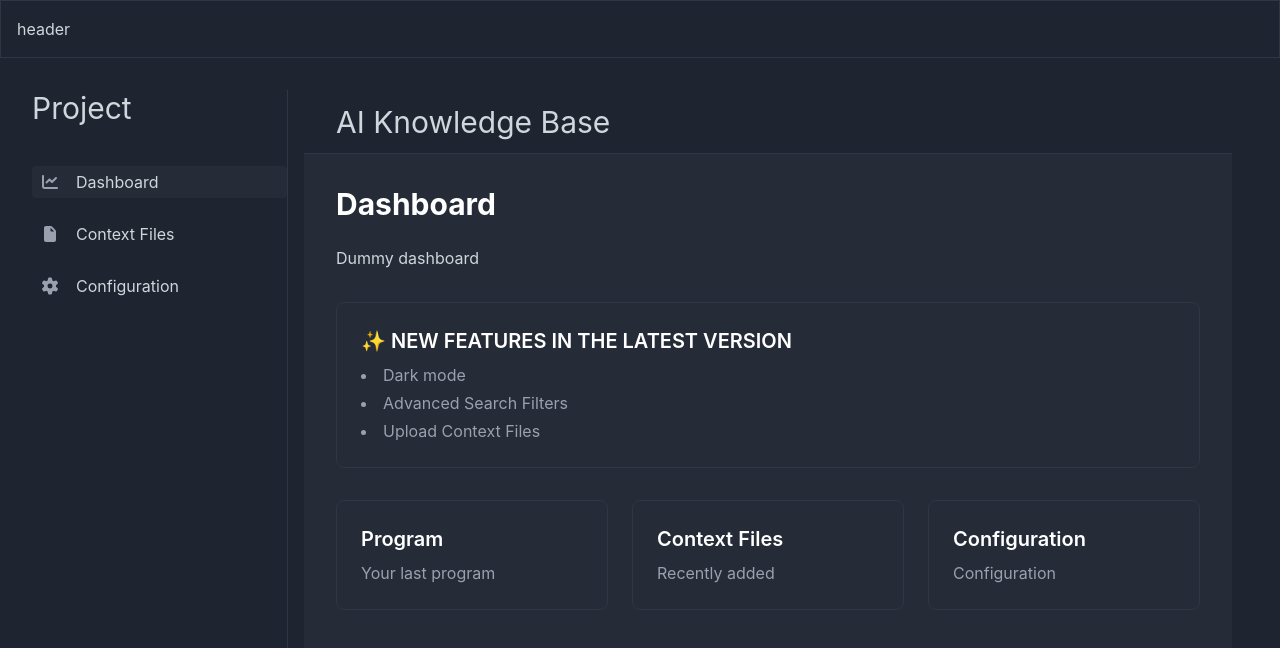
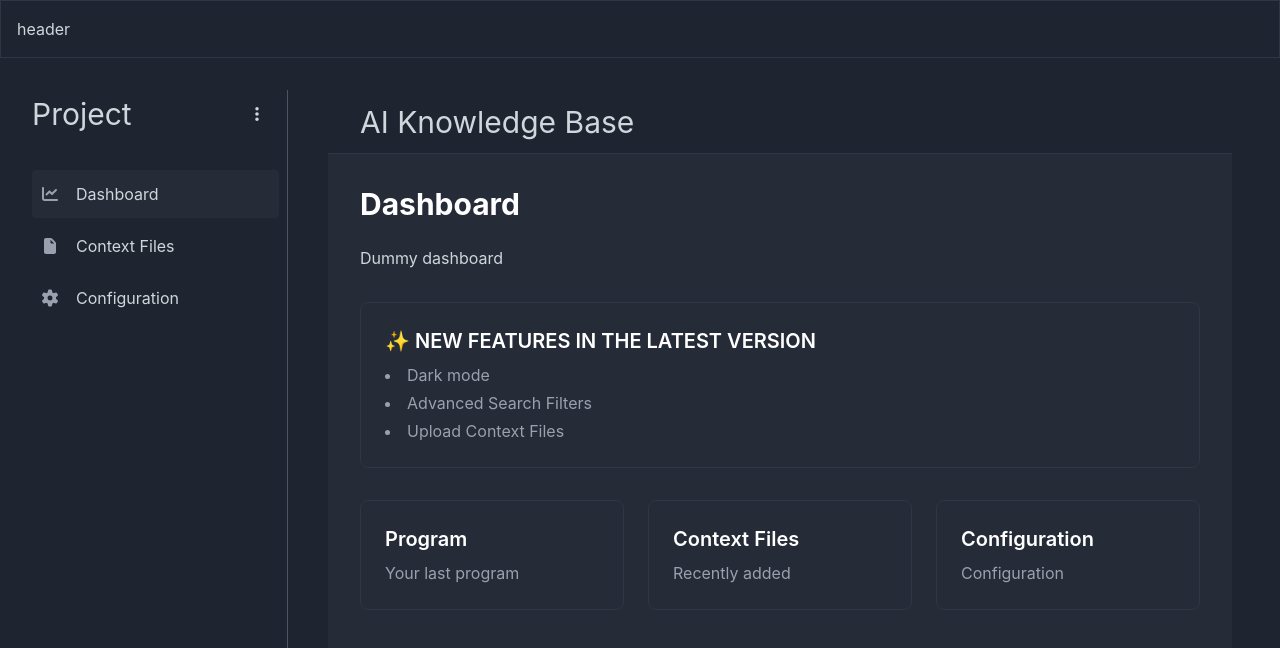
Before and after one commit to robcdev/ai-knowledge-base, an Angular app in the folder apps/web/: page / in a window 1280 px wide. Shown: the top 648 px of the page. Built offline with nearby package versions, Linux system fonts and the light colour scheme.

Commit message:
Routes updates and style fixes

```diff
--- a/apps/web/src/app/app.routes.ts
+++ b/apps/web/src/app/app.routes.ts
@@ -2,18 +2,17 @@ import { Routes } from '@angular/router';
 
 export const routes: Routes = [
   {
-    path: '',
-    loadComponent: () =>
-      import('./features/dashboard/dashboard').then(m => m.Dashboard),
-  },
-  {
     path: 'context-files',
-    loadComponent: () =>
-      import('./features/context-files/context-files').then(m => m.ContextFiles),
+    loadComponent: () => import('./features/context-files/context-files').then(m => m.ContextFiles),
   },
   {
     path: 'configuration',
     loadComponent: () =>
       import('./features/configuration/configuration').then(m => m.Configuration),
   },
+
+  {
+    path: '',
+    loadComponent: () => import('./features/dashboard/dashboard').then(m => m.Dashboard),
+  },
 ];
--- a/apps/web/src/app/shared/components/side-bar/side-bar-button/side-bar-button.html
+++ b/apps/web/src/app/shared/components/side-bar/side-bar-button/side-bar-button.html
@@ -2,7 +2,8 @@
   <a
     [routerLink]="route()"
     routerLinkActive="bg-dark-bg-secondary"
-    class="flex gap-4 items-center h-7 w-full px-2 py-4 hover:cursor-pointer text-md hover:bg-dark-bg rounded transition-colors group"
+    [routerLinkActiveOptions]="{ exact: exact() }"
+    class="flex gap-4 items-center h-7 w-full h-full px-2 py-4 hover:cursor-pointer text-md hover:bg-dark-bg-secondary rounded transition-colors group"
   >
     <fa-icon [icon]="icon()" class="w-4 mr-1 text-gray-400"></fa-icon>
     <span>{{ label() }}</span>
--- a/apps/web/src/app/shared/components/side-bar/side-bar-button/side-bar-button.ts
+++ b/apps/web/src/app/shared/components/side-bar/side-bar-button/side-bar-button.ts
@@ -13,4 +13,5 @@ export class SideBarButton {
   label = input.required<string>();
   icon = input.required<IconDefinition>();
   route = input.required<string>();
+  exact = input<boolean>(false);
 }
--- a/apps/web/src/app/shared/components/side-bar/side-bar-header/side-bar-header.html
+++ b/apps/web/src/app/shared/components/side-bar/side-bar-header/side-bar-header.html
@@ -1,3 +1,6 @@
-<div class="flex items-center mb-6">
+<div class="flex items-center justify-between mb-6">
   <h2 class="text-3xl">Project</h2>
+  <div class="hover:cursor-pointer rounded-2xl hover:bg-dark-bg-secondary p-3">
+    <fa-icon [icon]="faEllipsisVertical"></fa-icon>
+  </div>
 </div>
--- a/apps/web/src/app/shared/components/side-bar/side-bar-header/side-bar-header.ts
+++ b/apps/web/src/app/shared/components/side-bar/side-bar-header/side-bar-header.ts
@@ -1,9 +1,13 @@
 import { Component } from '@angular/core';
+import { FaIconComponent } from '@fortawesome/angular-fontawesome';
+import { faEllipsisVertical } from '@fortawesome/free-solid-svg-icons';
 
 @Component({
   selector: 'app-side-bar-header',
-  imports: [],
+  imports: [FaIconComponent],
   templateUrl: './side-bar-header.html',
   styleUrl: './side-bar-header.scss',
 })
-export class SideBarHeader {}
+export class SideBarHeader {
+  protected readonly faEllipsisVertical = faEllipsisVertical;
+}
--- a/apps/web/src/app/shared/components/side-bar/side-bar.html
+++ b/apps/web/src/app/shared/components/side-bar/side-bar.html
@@ -1,14 +1,15 @@
-<aside class="flex flex-col h-screen w-64 bg-[#1e2430] border-r border-[#2d3748] text-gray-300">
+<aside class="flex flex-col h-screen w-64 bg-dark border-r border-gray-600 text-gray-300 mr-6">
   <!-- Header -->
-  <app-side-bar-header></app-side-bar-header>
+  <app-side-bar-header class="mr-2"></app-side-bar-header>
 
   <!-- Navigation Tree -->
-  <nav class="flex-1 items-center overflow-y-auto py-2">
+  <nav class="flex-1 items-center overflow-y-auto py-2 mr-2">
     <div>
       <app-side-bar-button
         [label]="'Dashboard'"
         [icon]="faChartLine"
         [route]="'/'"
+        [exact]="true"
       ></app-side-bar-button>
       <app-side-bar-button
         [label]="'Context Files'"
```
